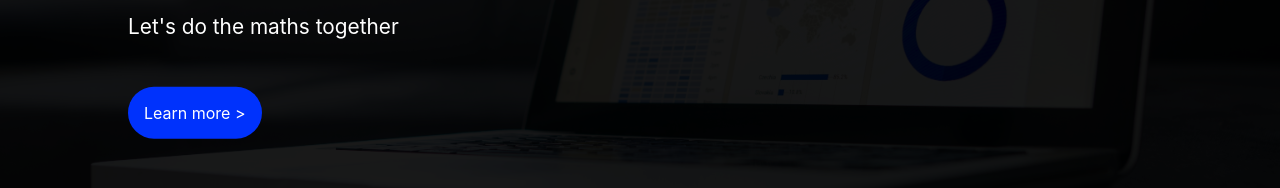
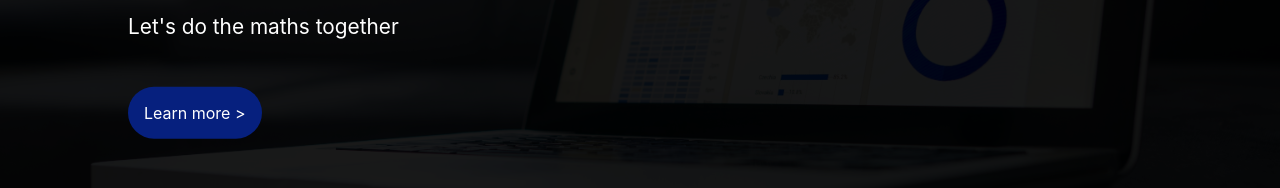
Before and after one commit to KNehe/kamoken, a Next.js app: page / in a window 1280 px wide. In both pictures the pointer is over the link 194 px from the left and 519 px from the top of the page. Shown: the part 407-595 px from the top of the page. Built offline with nearby package versions, Linux system fonts and the light colour scheme.

Commit message:
Hover effect on call to action on landing page

```diff
--- a/styles/Home.module.scss
+++ b/styles/Home.module.scss
@@ -90,7 +90,12 @@ $ul-hover-color: #16ffff;
             margin-top: 3em;
             border-radius: 50px;
             padding: 1em;
+            transition: background-color .8s;
         }
+        .intro_btn:hover{
+            background-color: #06207e;
+        }
+
         .intro_btn span{
             color: #fff;
             text-align: center;
```
